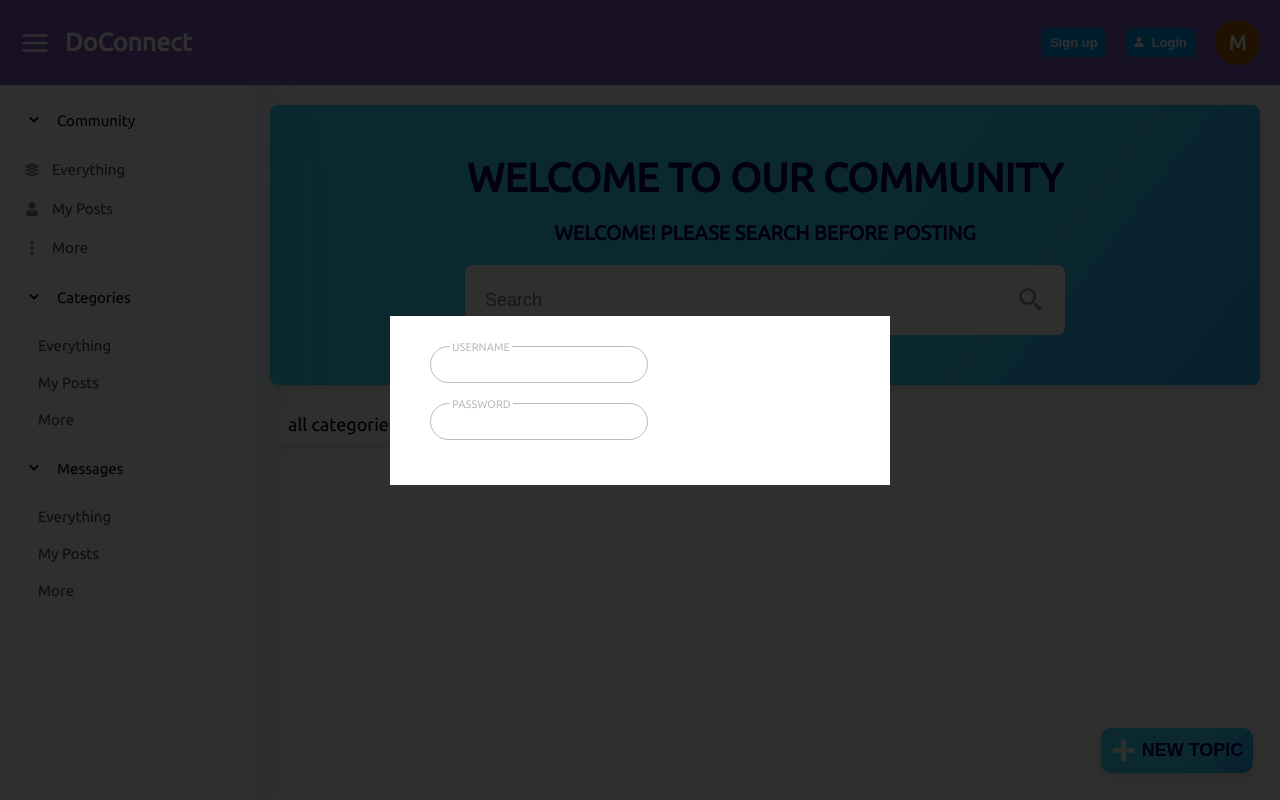
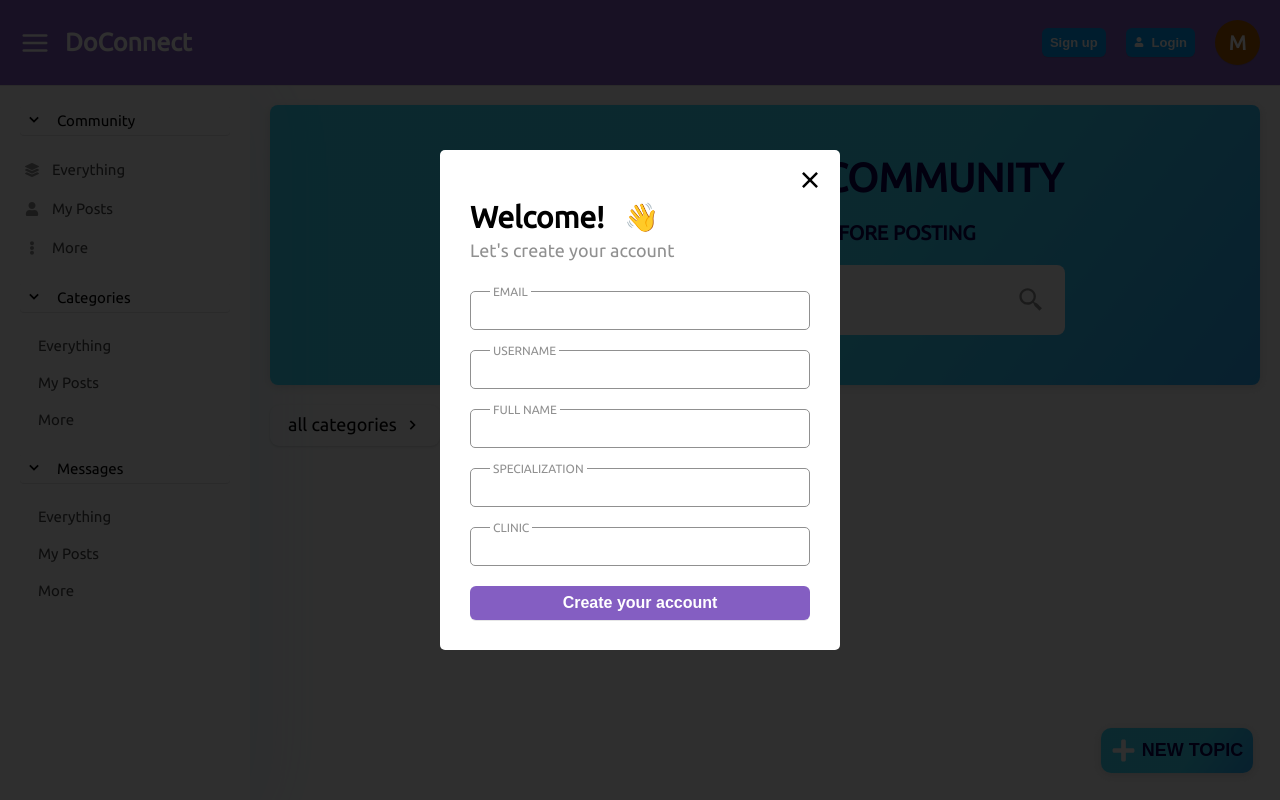
Before and after one commit to mhdZhHan/do-connect, a Next.js app in the folder client/: page / in a window 1280 px wide. Both pictures are taken after a click on the button "Sign up". Shown: the top 800 px of the page. Built offline with nearby package versions, Linux system fonts and the light colour scheme.

Commit message:
Done authForm

```diff
--- a/client/app/layout.js
+++ b/client/app/layout.js
@@ -6,6 +6,7 @@ import { Header, Sidebar, Footer, CreateButton, AuthForm } from "@/components"
 export default function RootLayout({ children }) {
 	const [isSidebarOpen, setIsSidebarOpen] = useState(false)
 	const [isAuthFormOpen, setIsAuthFormOpen] = useState(false)
+	const [isSignUp, setIsSignUp] = useState(true)
 	const [windowWidth] = useState(window.innerWidth)
 
 	useEffect(() => {
@@ -18,8 +19,9 @@ export default function RootLayout({ children }) {
 	  setIsSidebarOpen(!isSidebarOpen)
 	}
 
-	const toggleAuthForm = () => {
+	const toggleAuthForm = (sigUpOrLogin) => {
 		setIsAuthFormOpen(!isAuthFormOpen)
+		setIsSignUp(sigUpOrLogin)
 	}
 
 	return (
@@ -30,17 +32,26 @@ export default function RootLayout({ children }) {
 						isSidebarOpen={isSidebarOpen}
 						toggleSidebar={toggleSidebar}
 						toggleAuthForm={toggleAuthForm}
+						isSignUp={isSignUp}
+						setIsSignUp={setIsSignUp}
 					/>
 					<Sidebar isSidebarOpen={isSidebarOpen} />
 					<main className={`layout__main ${isSidebarOpen ? `layout__wrapper` :``}`}>{ children }</main>
 				</div>
+
 				{!isSidebarOpen && <div
 					className="layout__sidebar-overlay"
 					onClick={() => setIsSidebarOpen(true)}
 					>
 				</div>}
-				{isAuthFormOpen && <AuthForm toggleAuthForm={toggleAuthForm} />}
+
+				{isAuthFormOpen && <AuthForm
+					toggleAuthForm={toggleAuthForm}
+					isSignUp={isSignUp}
+				 />}
+
 				<Footer />
+
 				<CreateButton />
 			</body>
 		</html>
--- a/client/components/forms/AuthForm.js
+++ b/client/components/forms/AuthForm.js
@@ -1,23 +1,89 @@
 "use client"
-import { useState } from "react"
+import { Fragment, useState } from "react"
+import { FaUser } from 'react-icons/fa'
+import { RiCloseFill } from 'react-icons/ri'
+
 import styles from '@/styles/components/auth.module.scss'
 
-const AuthForm = ({ toggleAuthForm }) => {
-    const [isSignup, setIsSignup] = useState(false)
-
+const AuthForm = ({ toggleAuthForm, isSignUp }) => {
     return (
         <div className={styles.authFormModel}>
             <div className={styles.authFormModel__container}>
+                <div
+                    className={styles.authFormModel__closeBtn}
+                    onClick={toggleAuthForm}
+                >
+                    <RiCloseFill size={30} />
+                </div>
+
+                {isSignUp ? (
+                    <div className={styles.authFormModel__container__welcome}>
+                        <h2>Welcome! <span>👋</span></h2>
+                        <p>Let's create your account</p>
+                    </div>
+                ): (
+                    <div className={styles.authFormModel__container__welcome}>
+                        <h2>Welcome back <span>👋</span></h2>
+                        <p>Log in to your account</p>
+                    </div>
+                )}
+
                 <form action="">
-                    <div class={styles.authFormModel__formGroup}>
-                        <label for="id_for_username">Username</label>
-                        <input type="text" id="id_for_username" />
-                    </div>
+                    {isSignUp && (
+                        <Fragment>
+                            <div className={`${styles.authFormModel__formGroup} ${styles.fullWidth}`}>
+                                <label htmlFor="id_for_username">Email</label>
+                                <input type="email" id="id_for_username" />
+                            </div>
 
-                    <div class={styles.authFormModel__formGroup}>
-                        <label for="id_for_password">Password</label>
-                        <input type="password" id="id_for_password"/>
-                    </div>
+                            <div className={`${styles.authFormModel__formGroup} ${styles.fullWidth}`}>
+                                <label htmlFor="id_for_username">Username</label>
+                                <input type="text" id="id_for_username" />
+                            </div>
+
+                            <div className={`${styles.authFormModel__formGroup} ${styles.fullWidth}`}>
+                                <label htmlFor="id_for_username">Full name</label>
+                                <input type="text" id="id_for_username" />
+                            </div>
+
+                            <div className={`${styles.authFormModel__formGroup} ${styles.fullWidth}`}>
+                                <label htmlFor="id_for_username">Specialization</label>
+                                <input type="text" id="id_for_username" />
+                            </div>
+
+                            <div className={`${styles.authFormModel__formGroup} ${styles.fullWidth}`}>
+                                <label htmlFor="id_for_username">Clinic</label>
+                                <input type="text" id="id_for_username" />
+                            </div>
+
+                            <div className={`${styles.authFormModel__submitBtn} ${styles.fullWidth}`}>
+                                <button>
+                                    <span className={styles.text}>Create your account</span>
+                                </button>
+                            </div>
+                        </Fragment>
+                    )}
+
+                    {!isSignUp && (
+                        <Fragment>
+                            <div className={styles.authFormModel__formGroup}>
+                                <label htmlFor="id_for_username">Email / Username</label>
+                                <input type="text" id="id_for_username" />
+                            </div>
+
+                            <div className={styles.authFormModel__formGroup}>
+                                <label htmlFor="id_for_password">Password</label>
+                                <input type="password" id="id_for_password"/>
+                            </div>
+
+                            <div className={styles.authFormModel__submitBtn}>
+                                <button>
+                                    <span className={styles.icon}><FaUser size={10} color="#fff" /></span>
+                                    <span className={styles.text}>Login</span>
+                                </button>
+                            </div>
+                        </Fragment>
+                    )}
                 </form>
             </div>
 
--- a/client/components/layout/Header.js
+++ b/client/components/layout/Header.js
@@ -3,7 +3,7 @@ import Link from "next/link"
 import { FiMenu } from 'react-icons/fi'
 import { FaUser } from 'react-icons/fa'
 
-const Header = ({ toggleSidebar, isSidebarOpen, toggleAuthForm }) => {
+const Header = ({ toggleSidebar, isSidebarOpen, toggleAuthForm, isSignUp }) => {
     return (
         <header className="layout__header">
             <div className={`header-container ${isSidebarOpen ? `layout__wrapper` :``}`}>
@@ -29,13 +29,13 @@ const Header = ({ toggleSidebar, isSidebarOpen, toggleAuthForm }) => {
                     <div className="header-container__buttons">
                         <button
                             className="header-container__buttons__sign-up"
-                            onClick={toggleAuthForm}
+                            onClick={()=> toggleAuthForm(isSignUp)}
                         >
                             <span className="text">Sign up</span>
                         </button>
                         <button
                             className="header-container__buttons__login"
-                            onClick={toggleAuthForm}
+                            onClick={() => toggleAuthForm(!isSignUp)}
                         >
                             <span className="icon"><FaUser size={10} color="#fff" /></span>
                             <span className="text">Login</span>
--- a/client/styles/components/auth.module.scss
+++ b/client/styles/components/auth.module.scss
@@ -13,42 +13,80 @@
     justify-content: center;
 
     .authFormModel__container {
+        position: relative;
+
         z-index: 4;
+        padding: 3rem;
+        width: 40rem;
+
         background: $white;
-        width: 50rem;
+
         display: flex;
         flex-direction: column;
-        padding: 3em 3em 2.5em;
+        border-radius: .5rem;
+
+        .authFormModel__closeBtn {
+            position: absolute;
+            top: 1.5rem;
+            right: 1.5rem;
+            cursor: pointer;
+        }
+
+        .authFormModel__container__welcome {
+            margin-bottom: 3rem;
+            margin-top: 2rem;
+            h2 {
+                font-size: 3rem;
+                margin-bottom: .5rem;
+                font-weight: 700;
+                display: flex;
+                align-items: center;
+                span {
+                    margin-left: 2rem;
+                    font-size: 2.8rem;
+                }
+            }
+            p {
+                font-size: 1.8rem;
+                color: $gray;
+                font-weight: 500;
+            }
+        }
 
         form {
             .authFormModel__formGroup {
                 position: relative;
-                line-height: 14px;
-                margin: 0 10px;
                 margin-bottom: 2rem;
+                width: 100%;
                 label {
-                    color: #bbb;
-                    font-size: 11px;
+                    font-size: 1.2rem;
                     text-transform: uppercase;
+                    pointer-events: none;
+                    padding: 0 .3rem;
+                    background: $white;
+                    color: $gray;
+
                     position: absolute;
+                    left: 2rem;
+                    top: 1.4rem;
+
                     z-index: 2;
-                    left: 20px;
-                    top: 14px;
-                    padding: 0 2px;
-                    pointer-events: none;
-                    background: white;
+
                     transition: transform 100ms ease;
                     transform: translateY(-20px);
                 }
                 input {
-                    font-size: 13px;
-                    color: #555;
+                    font-size: 1.5rem;
+                    color: $black;
                     outline: none;
-                    border: 1px solid #bbb;
-                    padding: 10px 20px;
-                    border-radius: 20px;
+                    border: .1rem solid $gray;
+                    padding: 1rem 2rem;
+                    border-radius: .5rem;
                     position: relative;
                 }
+                &.fullWidth {
+                    input {
+                        width: 100%;
                     }
                 }
             }
@@ -58,11 +96,50 @@
             }
 
             .authFormModel__formGroup input:focus {
-        border-color: #2b96f1;
+                border-color: $main_color;
                 input + label {
                     color: #2b96f1;
                     transform: translateY(-20px);
                     display: none;
+                }
+            }
+
+            .authFormModel__submitBtn {
+                button {
+                    display: flex;
+                    align-items: center;
+                    justify-content: center;
+
+                    background-color: $main_color;
+                    box-shadow: $box_shadow_01;
+
+                    padding: .8rem 1rem;
+                    margin-right: 2rem;
+                    border-radius: .6rem;
+
+                    cursor: pointer;
+                    transition: all .25s;
+                    span {
+                        &.text {
+                            font-size: 1.6rem;
+                            font-weight: 600;
+                            color: #fff;
+                        }
+                        &.icon {
+                            margin-right: 0.8rem;
+                        }
+                    }
+                    &:hover {
+                        opacity: .8;
+                    }
+                }
+                &.fullWidth {
+                    width: 100%;
+                    button {
+                        width: 100%;
+                    }
+                }
+            }
         }
     }
 
--- a/client/styles/variables.scss
+++ b/client/styles/variables.scss
@@ -27,6 +27,7 @@ $main__gradient: linear-gradient(128deg, #00d2fcc5 60%, #009efad7 100%);
 $light_color: var(--light_color);
 $light_bg: var(--light_bg);
 $black: var(--black);
+$gray: var(--gray);
 $white: var(--white);
 $border: var(--border);
 
```
Lines whose indentation alone changed are shown as unchanged.
